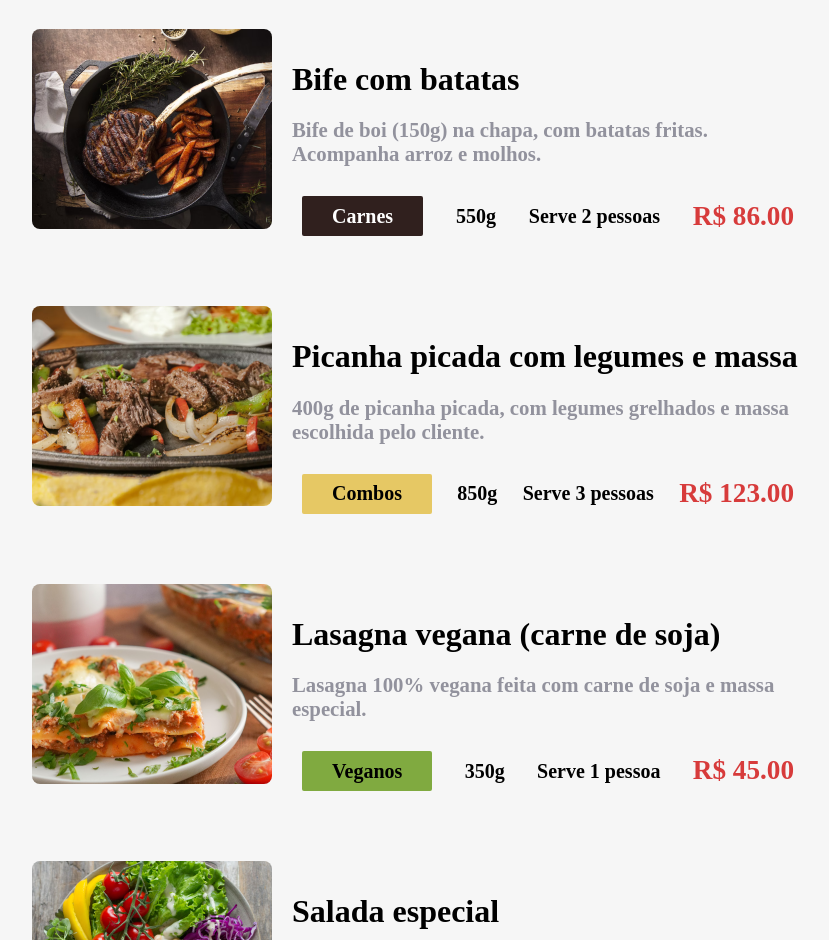
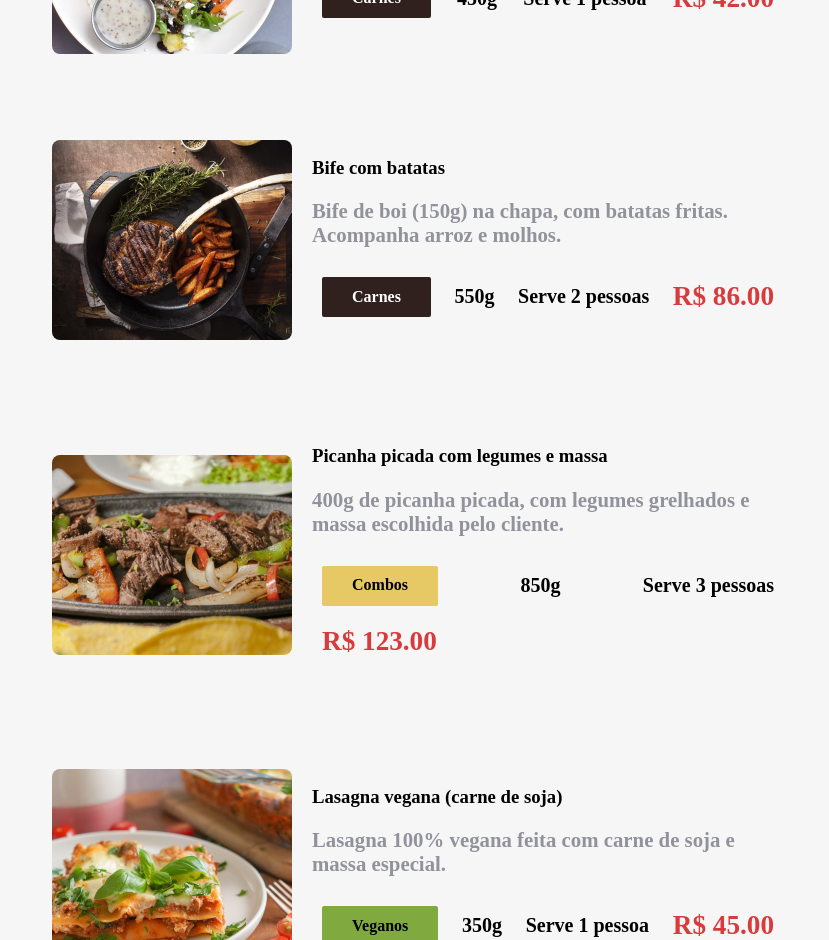
Before and after one commit to igoruriel/react-aulas-repo, a React (Create React App) app: page /cardapio in a window 1280 px wide. Shown: the part 1860-2800 px from the top of the page, without its empty margins (168-997 px from the left). Built offline with nearby package versions, Linux system fonts and the light colour scheme; a web font is replaced by a local one.

Commit message:
botao voltar adicionado e rotas em desenvolvimento

```diff
--- /dev/null
+++ b/src/componentes/BotaoVoltar/BotaoVoltar.module.scss
@@ -0,0 +1,10 @@
+@import '/src/assets/style/base/root';
+
+.voltar {
+    background-color: transparent;
+    border: none;
+    color: $red;
+    cursor: pointer;
+    font-size: 1.5rem;
+    font-weight: bold;
+}
--- /dev/null
+++ b/src/componentes/BotaoVoltar/index.tsx
@@ -0,0 +1,13 @@
+import style from './BotaoVoltar.module.scss';
+
+interface PropsBotaoVoltar {
+    onClick: () => void;
+}
+
+const BotaoVoltar = ({onClick}: PropsBotaoVoltar) => {
+    return (
+        <button onClick={onClick} className={style.voltar}>{'< Voltar'}</button>
+    );
+};
+
+export default BotaoVoltar;
--- /dev/null
+++ b/src/componentes/TagsPrato/TagsPrato.module.scss
@@ -0,0 +1,71 @@
+
+@import '/src/assets/style/base/root';
+@import '/src/assets/style/base/breakpoints';
+
+$massas: #d73b3b;
+$carnes: #30201e;
+$combos: #e6c864;
+$veganos: #80aa40;
+
+.item__tags {
+    display: flex;
+    flex-wrap: wrap;
+    justify-content: space-between;
+    margin-bottom: 20px;
+    max-width: 700px;
+
+    @media (max-width: $desktop_xsm) {
+        justify-content: flex-end;
+    }
+
+    @media (max-width: $mobile) {
+        justify-content: flex-start;
+    }
+
+    div {
+        margin: 10px;
+    }
+
+    .item__tipo {
+        align-items: center;
+        border-radius: 2px;
+        display: flex;
+        font-weight: bold;
+        height: 40px;
+        justify-content: center;
+        padding: 10px 30px;
+
+        &__massas {
+            background-color: $massas;
+            color: white;
+        }
+
+        &__carnes {
+            background-color: $carnes;
+            color: white;
+        }
+
+        &__combos {
+            background-color: $combos;
+        }
+
+        &__veganos {
+            background-color: $veganos;
+        }
+    }
+
+    .item__porcao,
+    .item__qtdpessoas,
+    .item__valor {
+        align-items: center;
+        display: flex;
+        font-size: 1.25rem;
+        font-weight: bold;
+        justify-content: center;
+    }
+
+    .item__valor {
+        color: $red;
+        font-size: 1.7rem;
+    }
+}
--- /dev/null
+++ b/src/componentes/TagsPrato/index.tsx
@@ -0,0 +1,19 @@
+import style from './TagsPrato.module.scss';
+import classNames from 'classnames';
+import { Prato } from 'types/Cardapio';
+
+const TagsPrato = ({price, size, serving, category}: Prato) => {
+    return (
+        <div className={style.item__tags}>
+            <div className={classNames({
+                [style.item__tipo]: true,
+                [style[`item__tipo__${category.label.toLowerCase()}`]]: true
+            })}>{category.label}</div>
+            <div className={style.item__porcao}>{size}g</div>
+            <div className={style.item__qtdpessoas}>Serve {serving > 1 ? `${serving} pessoas` : `${serving} pessoa`}</div>
+            <div className={style.item__valor}>R$ {price.toFixed(2)}</div>
+        </div>
+    );
+};
+
+export default TagsPrato;
--- a/src/paginas/Cardapio/Itens/Item/Item.module.scss
+++ b/src/paginas/Cardapio/Itens/Item/Item.module.scss
@@ -1,15 +1,18 @@
 @import '/src/assets/style/base/root';
 @import '/src/assets/style/base/breakpoints';
 
-$massas: #d73b3b;
-$carnes: #30201e;
-$combos: #e6c864;
-$veganos: #80aa40;
-
 .item {
+  align-items: center;
+  border-radius: 10px;
+  cursor: pointer;
   display: flex;
   flex-wrap: wrap;
+  padding: 20px;
+  transition: .2s ease-in;
   width: 90%;
+  &:hover {
+    background-color: $grey;
+  }
   &__imagem {
     min-width: 240px;
     @media (max-width: $desktop_xsm) {
@@ -26,7 +29,7 @@ $veganos: #80aa40;
     flex-direction: column;
     flex-wrap: wrap;
     justify-content: space-around;
-    padding: 0 20px;
+    margin: 0 20px;
     @media (max-width: $desktop_xsm) {
       flex-direction: row;
       margin-top: 20px;
@@ -34,7 +37,7 @@ $veganos: #80aa40;
     }
   }
   &__titulo {
-    h3 {
+    h2 {
       font-size: 2rem;
       font-weight: bold;
       margin-bottom: 20px;
@@ -47,57 +50,4 @@ $veganos: #80aa40;
       margin-bottom: 20px;
     }
   }
-  &__tags {
-    display: flex;
-    flex-wrap: wrap;
-    justify-content: space-between;
-    margin-bottom: 20px;
-    max-width: 700px;
-    @media (max-width: $desktop_xsm) {
-      justify-content: flex-end;
-    }
-    @media (max-width: $mobile) {
-      justify-content: flex-start;
-    }
-    > div {
-      margin: 10px;
-    }
-  }
-  &__tipo {
-    font-size: 1.25rem;
-    align-items: center;
-    border-radius: 2px;
-    display: flex;
-    font-weight: bold;
-    height: 40px;
-    justify-content: center;
-    padding: 10px 30px;
-    &__massas {
-      background-color: $massas;
-      color: white;
-    }
-    &__carnes {
-      background-color: $carnes;
-      color: white;
-    }
-    &__combos {
-      background-color: $combos;
-    }
-    &__veganos {
-      background-color: $veganos;
-    }
-  }
-  &__porcao,
-  &__qtdpessoas,
-  &__valor {
-    align-items: center;
-    display: flex;
-    font-size: 1.25rem;
-    font-weight: bold;
-    justify-content: center;
-  }
-  &__valor {
-    color: $red;
-    font-size: 1.7rem;
-  }
 }
--- a/src/paginas/Cardapio/Itens/Item/index.tsx
+++ b/src/paginas/Cardapio/Itens/Item/index.tsx
@@ -1,13 +1,14 @@
 import style from './Item.module.scss';
-import itens from 'data/itens.json';
-import classNames from 'classnames';
+import { Prato } from 'types/Cardapio';
+import TagsPrato from 'componentes/TagsPrato';
+import { useNavigate } from 'react-router-dom';
 
-type Props = typeof itens[0];
-
-const Item = ({title, description, price, size, serving, category, photo}: Props) => {
+const Item = (props: Prato) => {
+	const navigate = useNavigate();
+	const {id, title, description, photo} = props;
 
 	return (
-		<div className={style.item}>
+		<div className={style.item} onClick={()=> navigate(`/prato/${id}`)}>
 			<div className={style.item__imagem}>
 				<img src={photo} alt={title} />
 			</div>
@@ -16,15 +17,8 @@ const Item = ({title, description, price, size, serving, category, photo}: Props
 					<h3>{title}</h3>
 					<p>{description}</p>
 				</div>
-				<div className={style.item__tags}>
-					<div className={classNames({
-						[style.item__tipo]: true,
-						[style[`item__tipo__${category.label.toLowerCase()}`]]: true
-					})}>{category.label}</div>
-					<div className={style.item__porcao}>{size}g</div>
-					<div className={style.item__qtdpessoas}>Serve {serving > 1 ? `${serving} pessoas` : `${serving} pessoa`}</div>
-					<div className={style.item__valor}>R$ {price.toFixed(2)}</div>
-				</div>
+				<TagsPrato {... props}
+				/>
 			</div>
 		</div>
 	);
--- a/src/paginas/NotFound/index.tsx
+++ b/src/paginas/NotFound/index.tsx
@@ -3,6 +3,7 @@ import stylePadrao from 'assets/style/base/Tema.module.scss';
 import classNames from 'classnames';
 import { ReactComponent as NotFoundImg } from 'assets/img/NotFound/not_found.svg';
 import { useNavigate } from 'react-router-dom';
+import BotaoVoltar from 'componentes/BotaoVoltar';
 
 const NotFound = () => {
     const navigate = useNavigate();
@@ -13,9 +14,7 @@ const NotFound = () => {
             [stylePadrao.container]: true
         })}>
             <div className={style.voltar}>
-                <button onClick={() => navigate(-1)} >
-                    {'< Voltar'}
-                </button>
+                <BotaoVoltar onClick={() => navigate(-1)} />
             </div>
             <NotFoundImg />
         </section>
--- a/src/paginas/Prato/index.tsx
+++ b/src/paginas/Prato/index.tsx
@@ -1,16 +1,20 @@
 import style from './Prato.module.scss';
-import classNames from 'classnames';
-import { useLocation } from 'react-router-dom';
+import { useParams, useNavigate } from 'react-router-dom';
 import cardapio from 'data/itens.json';
+import BotaoVoltar from 'componentes/BotaoVoltar';
+import TagsPrato from 'componentes/TagsPrato';
+import NotFound from 'paginas/NotFound';
 
 const Prato = () => {
-    const { state } = useLocation();
-    const { prato } = state as { prato: typeof cardapio[0] };
-    const { title, description, price, size, serving, category, photo } = prato;
+    const navigate = useNavigate();
+    const { id } = useParams();
+    const prato = cardapio.find(item => item.id === Number(id));
+    if (!prato) return <NotFound />;
+    const { title, description, photo } = prato;
 
     return (
         <>
-            <button className={style.voltar}>{'< Voltar'}</button>
+            <BotaoVoltar onClick={() => navigate(-1)} />
             <section className={style.container}>
                 <h3 className={style.titulo}>{title}</h3>
 
@@ -21,15 +25,7 @@ const Prato = () => {
                     <div className={style.conteudo}>
                         <p className={style.conteudo__descricao}>{description}</p>
                     </div>
-                    <div className={style.item__tags}>
-                        <div className={classNames({
-                            [style.item__tipo]: true,
-                            [style[`item__tipo__${category.label.toLowerCase()}`]]: true
-                        })}>{category.label}</div>
-                        <div className={style.item__porcao}>{size}g</div>
-                        <div className={style.item__qtdpessoas}>Serve {serving > 1 ? `${serving} pessoas` : `${serving} pessoa`}</div>
-                        <div className={style.item__valor}>R$ {price.toFixed(2)}</div>
-                    </div>
+                    <TagsPrato {...prato} />
                 </div>
             </section>
         </>
--- a/src/routes.js
+++ b/src/routes.tsx
@@ -18,9 +18,9 @@ const AppRouter = () => {
 						<Route index element={<Inicio />} />
 						<Route path='cardapio' element={<Cardapio />} />
 						<Route path='sobre' element={<Sobre />}></Route>
+						<Route path='prato/:id' element={<Prato />} />
 					</Route>
 					<Route path='*' element={<NotFound />} />
-					<Route path='prato/:id' element={<Prato />} />
 				</Routes>
 				<Footer />
 			</Router>
--- /dev/null
+++ b/src/types/Cardapio.tsx
@@ -0,0 +1,4 @@
+import cardapio from 'data/itens.json';
+
+export type Cardapio = typeof cardapio;
+export type Prato = typeof cardapio[0]
```
Also changed, not shown: src/paginas/Prato/Prato.module.scss (+0 -77 lines).
